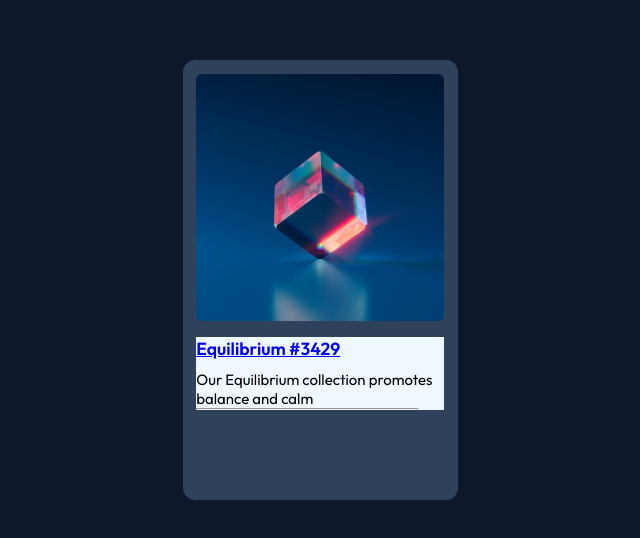
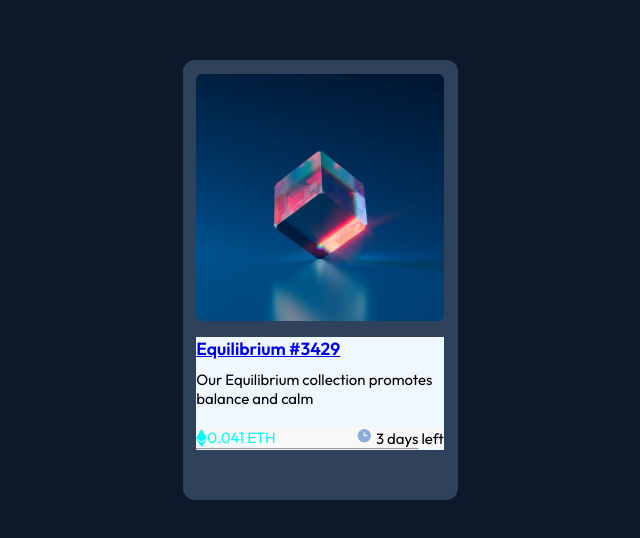
Before and after one commit to LucassdosAnjos/nft-preview-card-component, a plain HTML site: page index.html in a window 1280 px wide. Shown: the part 120-658 px from the top of the page, without its empty margins (320-960 px from the left). Drawn offline with Linux system fonts and the light colour scheme.

Commit message:
Melhorando o projeto

```diff
--- a/index.html
+++ b/index.html
@@ -15,6 +15,17 @@
     <div class="texto">
       <h3><a href="https://www.frontendmentor.io?ref=challenge">Equilibrium #3429</a></h3>
       <p>Our Equilibrium collection promotes balance and calm</p>
+      <br>
+      <div class="center">
+        <div class="lado1">
+          <img src="./images/icon-ethereum.svg" alt="">
+          0.041 ETH
+        </div>
+        <div class="lado2">
+          <img src="./images/icon-clock.svg" alt="">
+           3 days left
+        </div>
+      </div>
       <hr>
     </div>
   </div>
--- a/style.css
+++ b/style.css
@@ -63,3 +63,16 @@ body {
 hr {
     width: 90%;
 }
+
+.center {
+    background-color: rgb(248, 248, 248);
+    display: flex;
+    justify-content: space-between;
+
+}
+
+.lado1 {
+    color: hsl(178, 100%, 50%);
+    display: flex;
+    align-items: center;
+    }
```
